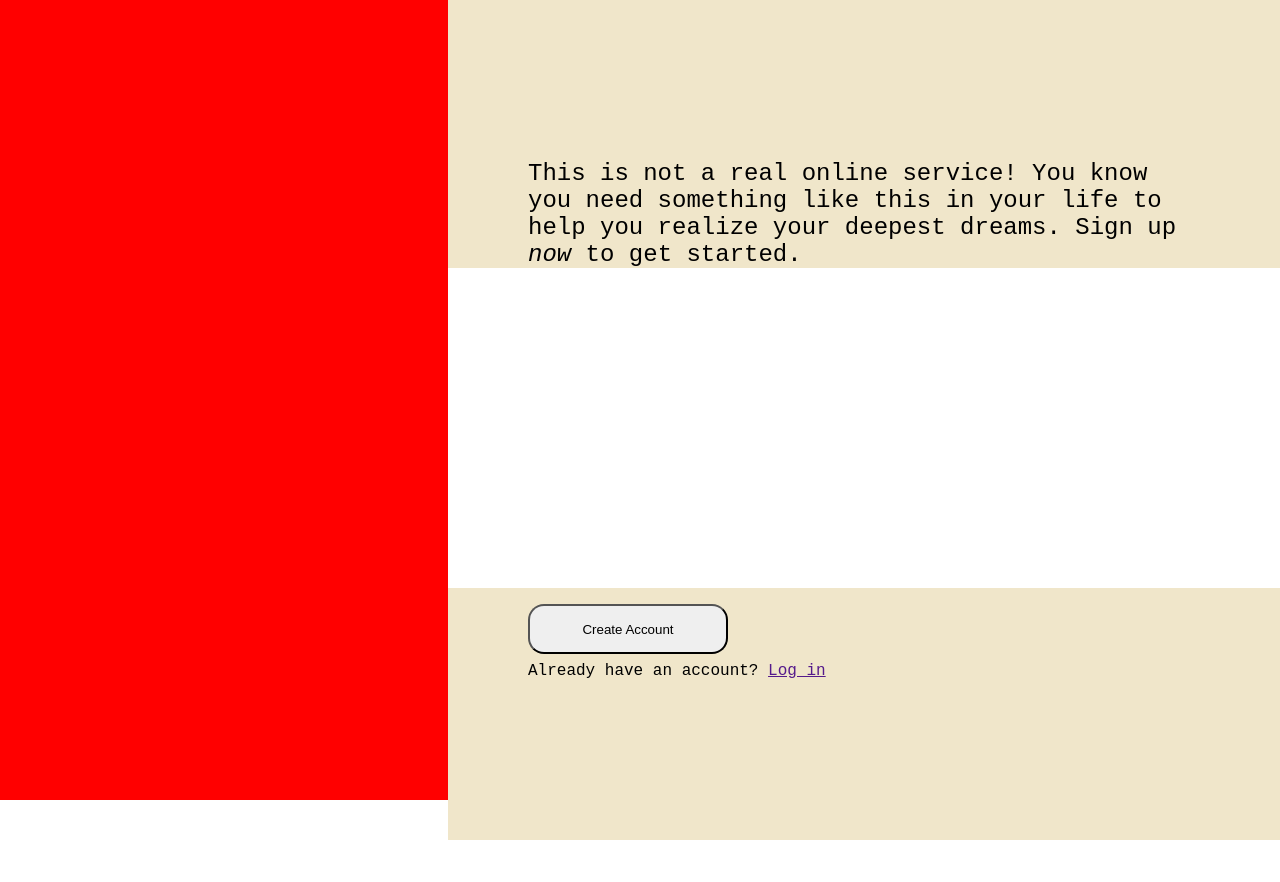
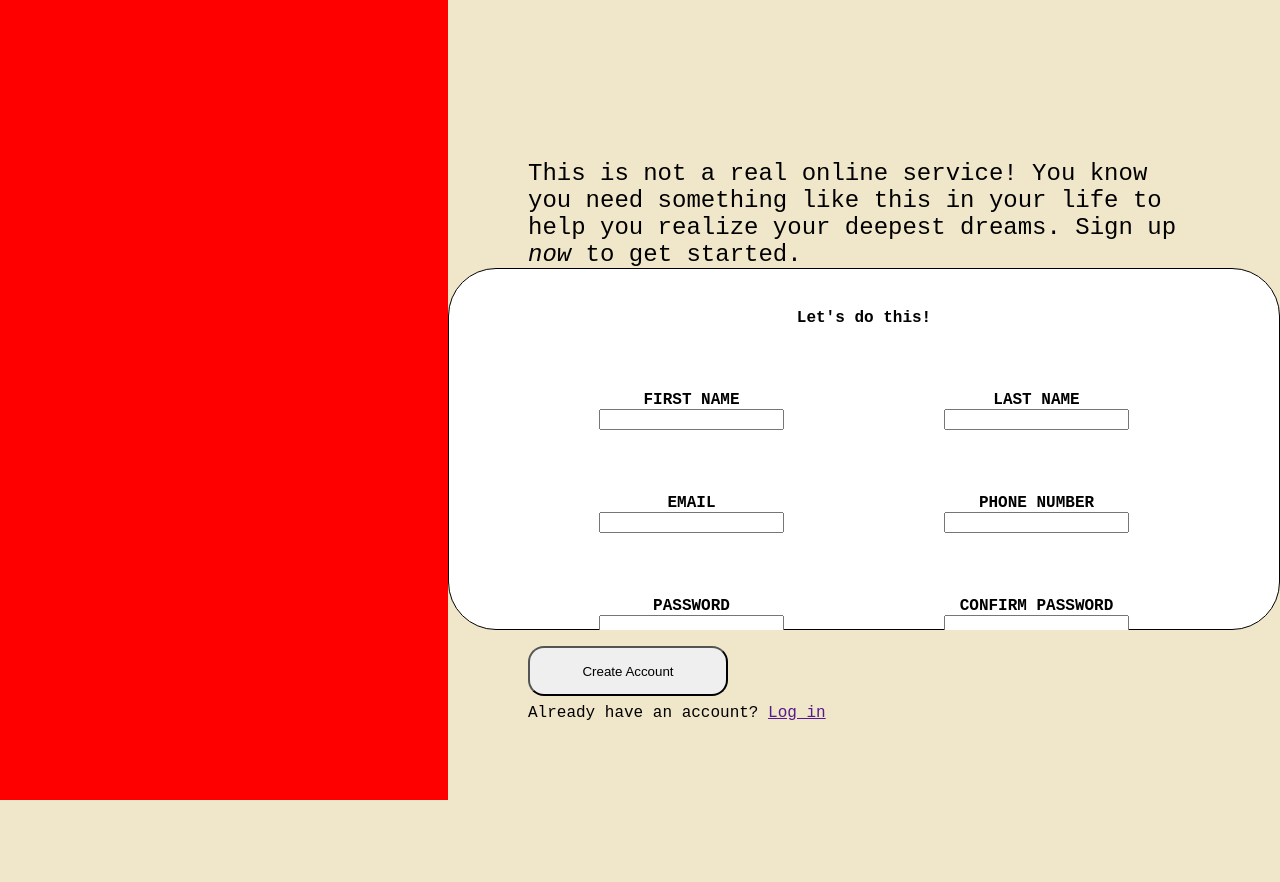
Before and after one commit to cringuxd/signup-form, a plain HTML site: page index.html in a window 1280 px wide. Before the commit the page ends 840 px from the top, so only its background shows below. Drawn offline with Linux system fonts and the light colour scheme.

Commit message:
Scaffold form content

```diff
--- a/index.html
+++ b/index.html
@@ -21,12 +21,44 @@
                 Sign up <em>now</em> to get started.
             </div>
             <div class="form-content">
+                <div class="form-header">Let's do this!</div>
+                <form action="" class="form">
+                    <div class="form-block">
+                        <div class="form-input">
+                            <label for="first-name">FIRST NAME</label>
+                            <input type="text" id="first-name">
+                        </div>
+                        <div class="form-input">
+                            <label for="last-name">LAST NAME</label>
+                            <input type="text" id="last-name">
+                        </div>
 
+                    </div>
+                    <div class="form-block">
+                        <div class="form-input">
+                            <label for="email">EMAIL</label>
+                            <input type="text" id="email">
+                        </div>
+                        <div class="form-input">
+                            <label for="number">PHONE NUMBER</label>
+                            <input type="text" id="number">
+                        </div>
+                    </div>
+                    <div class="form-block">
+                        <div class="form-input">
+                            <label for="password">PASSWORD</label>
+                            <input type="text" id="password">
+                        </div>
+                        <div class="form-input">
+                            <label for="confirm">CONFIRM PASSWORD</label>
+                            <input type="text" id="confirm">
+                        </div>
+                    </div>
+                </form>
             </div>
             <div class="footer">
                 <button class="account-button">Create Account</button>
                 <div class="footer-holder">Already have an account? <a href="">Log in</a></div>
-
             </div>
         </div>
     </div>
--- a/style.css
+++ b/style.css
@@ -9,8 +9,14 @@ html, body{
     margin: 0;
  }
 
+label {
+    size: 32;
+    font-family: "Nova Mono", monospace;
+    font-weight: bold;
+}
 .container {
     display:flex;
+    background-color: rgb(240, 230, 202);
 }
 
 .left-image {
@@ -40,11 +46,40 @@ html, body{
     padding-right: 10vh;
     padding-top: 20vh;
 }
-
+.form {
+    display: flex;
+    flex-direction: column;
+    gap: 64px;
+}
 .form-content {
     height: 40vh;
+    padding-left: 10vh;
+    padding-right: 10vh;
+    padding-top: 5vh;
+    border: 1px black solid;
+    border-radius: 48px;
+    background-color: white;
+    display: flex;
+    flex-direction: column;
+    gap: 64px;
 }
 
+.form-block {
+    display:flex;
+    gap: 20vh;
+    justify-content: center;
+}
+.form-header {
+    font-family: "Nova Mono", monospace;
+    font-size: 16px;
+    font-weight: bold;
+    text-align: center;
+}
+.form-input {
+    display:flex;
+    flex-direction: column;
+    text-align: center;
+}
 .footer {
     background-color: rgb(240, 230, 202);
     padding-left: 10vh;
```
